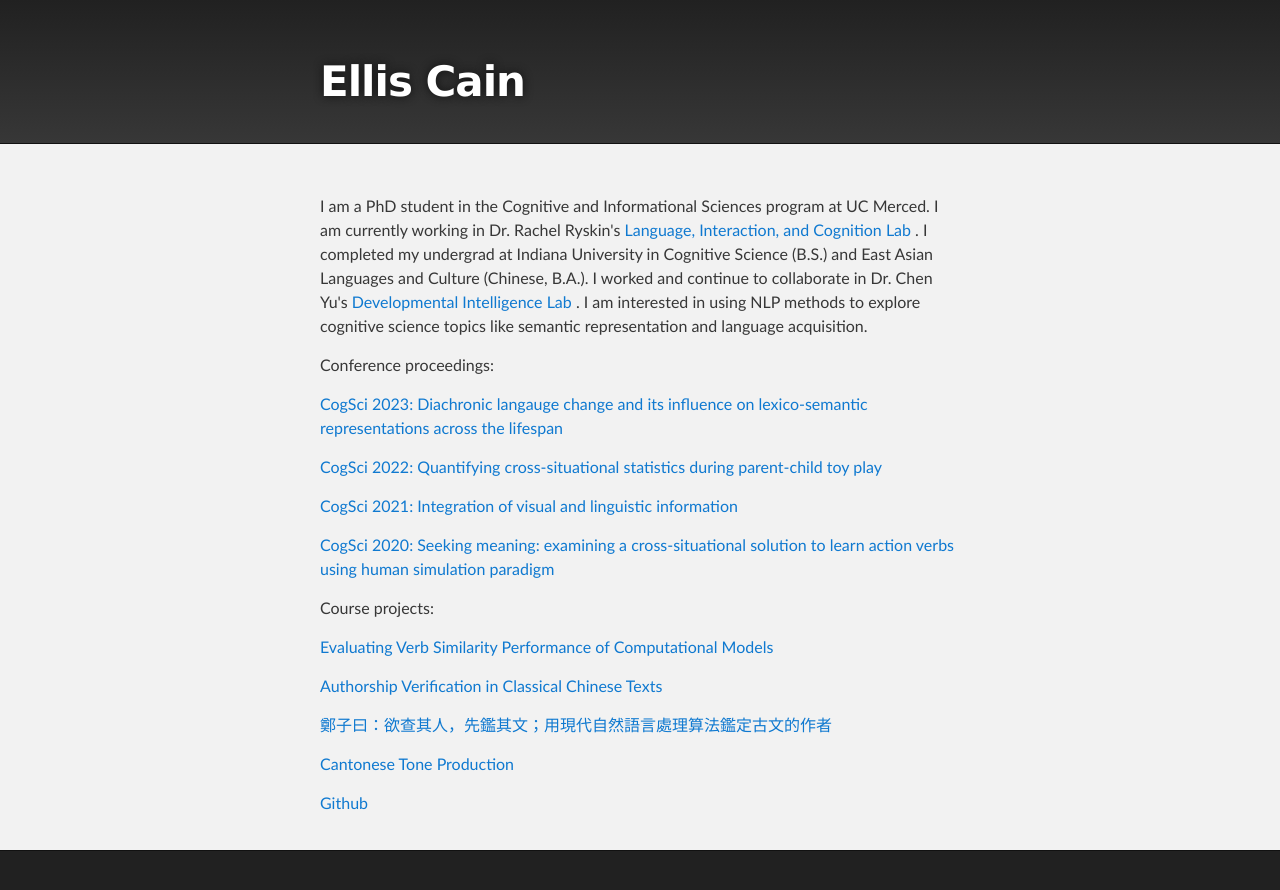
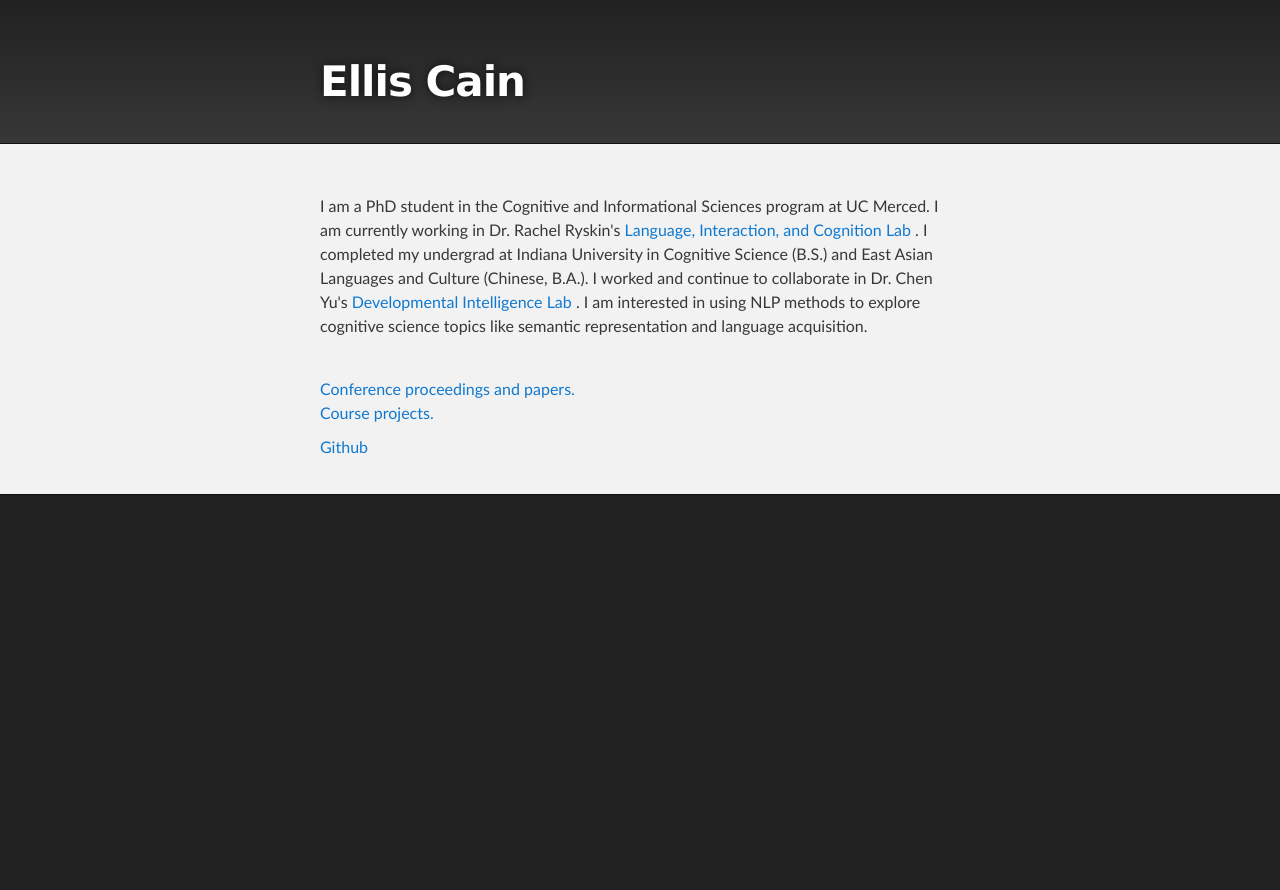
Before and after one commit to ellissc/ellissc.github.io, a Jekyll site: the page built from index.html, in a window 1280 px wide. Shown: the top 890 px of the page. Built offline with Jekyll 4.4.1, drawn with Linux system fonts in a browser that asks for light colours.

Commit message:
Fixed italics

```diff
--- a/_layouts/default.html
+++ b/_layouts/default.html
@@ -27,26 +27,26 @@
       <section id="main_content" class="inner">
         <p>I am a PhD student in the Cognitive and Informational Sciences program at UC Merced. I am currently working in Dr. Rachel Ryskin's <a href="https://raryskin.github.io/">  Language, Interaction, and Cognition Lab </a>. I completed my undergrad at Indiana University in Cognitive Science (B.S.) and East Asian Languages and Culture (Chinese, B.A.). I worked and continue to collaborate in Dr. Chen Yu's <a href="https://www.la.utexas.edu/users/dil/"> Developmental Intelligence Lab </a>. I am interested in using NLP methods to explore cognitive science topics like semantic representation and language acquisition.</p>
 
-        <p></p>
+        <br>
+
         <!-- <p><a href="cain_cv.pdf">  CV </a></p> -->
-        <p></p>
-        <p>Conference proceedings:</p>
-        <p><a href="cogsci_2023.pdf">   CogSci 2023: Diachronic langauge change and its influence on lexico-semantic representations across the lifespan</a></p>
+        <a href="papers.html">Conference proceedings and papers.</a>
+        <!-- <p><a href="cogsci_2023.pdf">   CogSci 2023: Diachronic langauge change and its influence on lexico-semantic representations across the lifespan</a></p>
         <p><a href="cain_cogsci_2022.pdf">   CogSci 2022: Quantifying cross-situational statistics during parent-child toy play</a></p>
         <p><a href="cogsci_2021.pdf">   CogSci 2021: Integration of visual and linguistic information</a></p>
-        <p><a href="cogsci_2020.pdf">   CogSci 2020: Seeking meaning: examining a cross-situational solution to learn action verbs using human simulation paradigm</a></p>
+        <p><a href="cogsci_2020.pdf">   CogSci 2020: Seeking meaning: examining a cross-situational solution to learn action verbs using human simulation paradigm</a></p> -->
 
-        <p></p>
-        <p>Course projects:</p>
-        <p><a href="class_papers/eval_dsm.pdf">  Evaluating Verb Similarity Performance of Computational Models </a></p>
+        <br>
+
+        <a href="projects.html">Course projects.</a>
+        <!-- <p><a href="class_papers/eval_dsm.pdf">  Evaluating Verb Similarity Performance of Computational Models </a></p>
         <p><a href="class_papers/nlp_en_ver.pdf">    Authorship Verification in Classical Chinese Texts</a></p>
         <p><a href="class_papers/nlp_zh_ver.pdf">    鄭子曰：欲查其人，先鑑其文；用現代自然語言處理算法鑑定古文的作者</a></p>
-        <p><a href="class_papers/cantonese_report_cain.pdf">   Cantonese Tone Production </a></p>
+        <p><a href="class_papers/cantonese_report_cain.pdf">   Cantonese Tone Production </a></p> -->
         <!-- <p><a href="AI_nlp_humanity.pdf">   人工智能、自然语言处理以及人类 </a></p> -->
         <!-- <p><a href="Final_Project_Taiwanese_Cain.pdf">    VOT Analysis for Taiwanese</a></p> -->
-        <p></p>
-        <p></p>
-        <p></p><i><a href="https://github.com/ellissc/">Github</a></i></p>
+        <br>
+        <p><a href="https://github.com/ellissc/">Github</a></p>
       </section>
 
     </div>
--- a/index.html
+++ b/index.html
@@ -52,7 +52,7 @@ layout: default
         <!-- <p><a href="AI_nlp_humanity.pdf">   人工智能、自然语言处理以及人类 </a></p> -->
         <!-- <p><a href="Final_Project_Taiwanese_Cain.pdf">    VOT Analysis for Taiwanese</a></p> -->
         <br>
-        <p><i><a href="https://github.com/ellissc/">Github</a></i></p>
+        <p><a href="https://github.com/ellissc/">Github</a></p>
       </section>
     </div>
 
```
